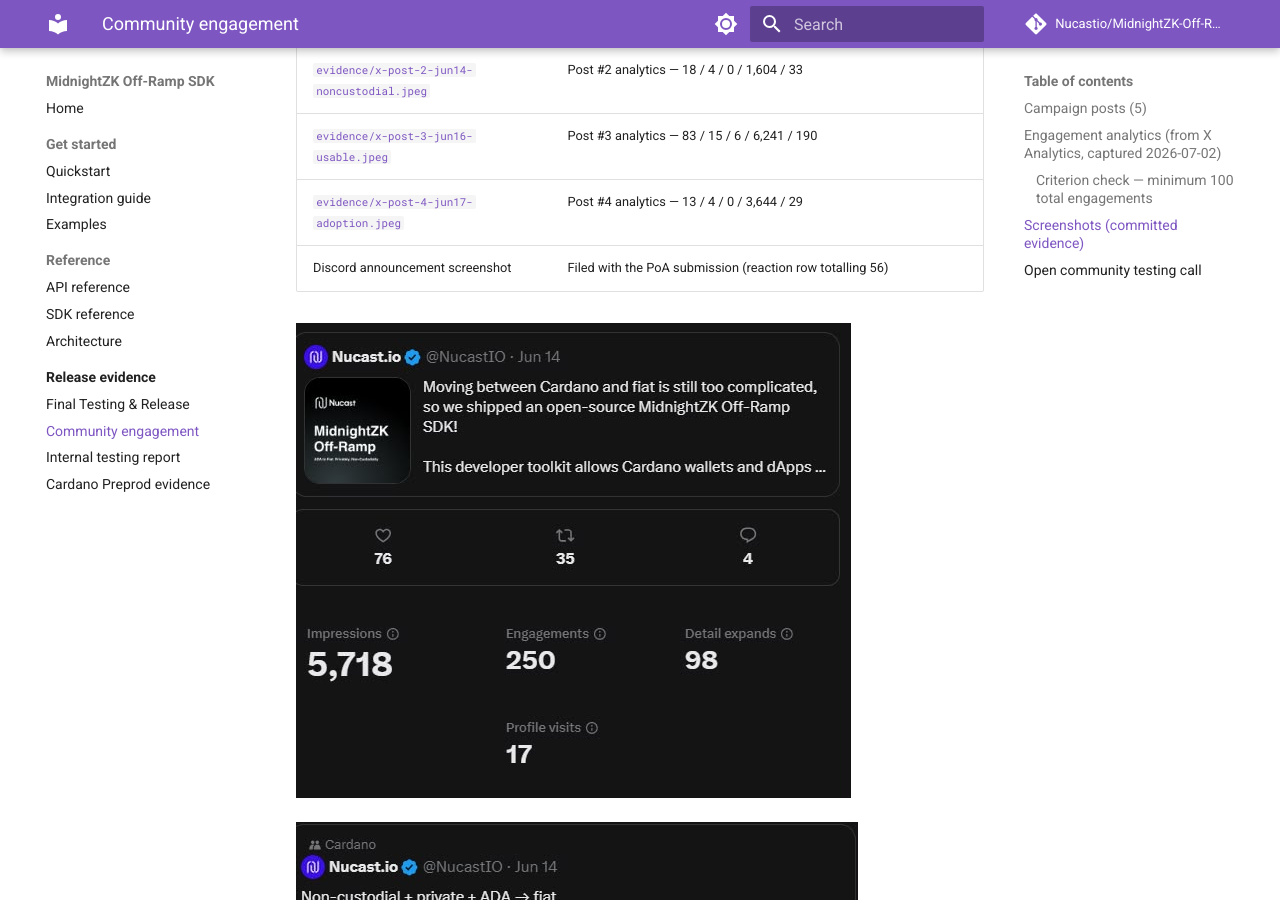
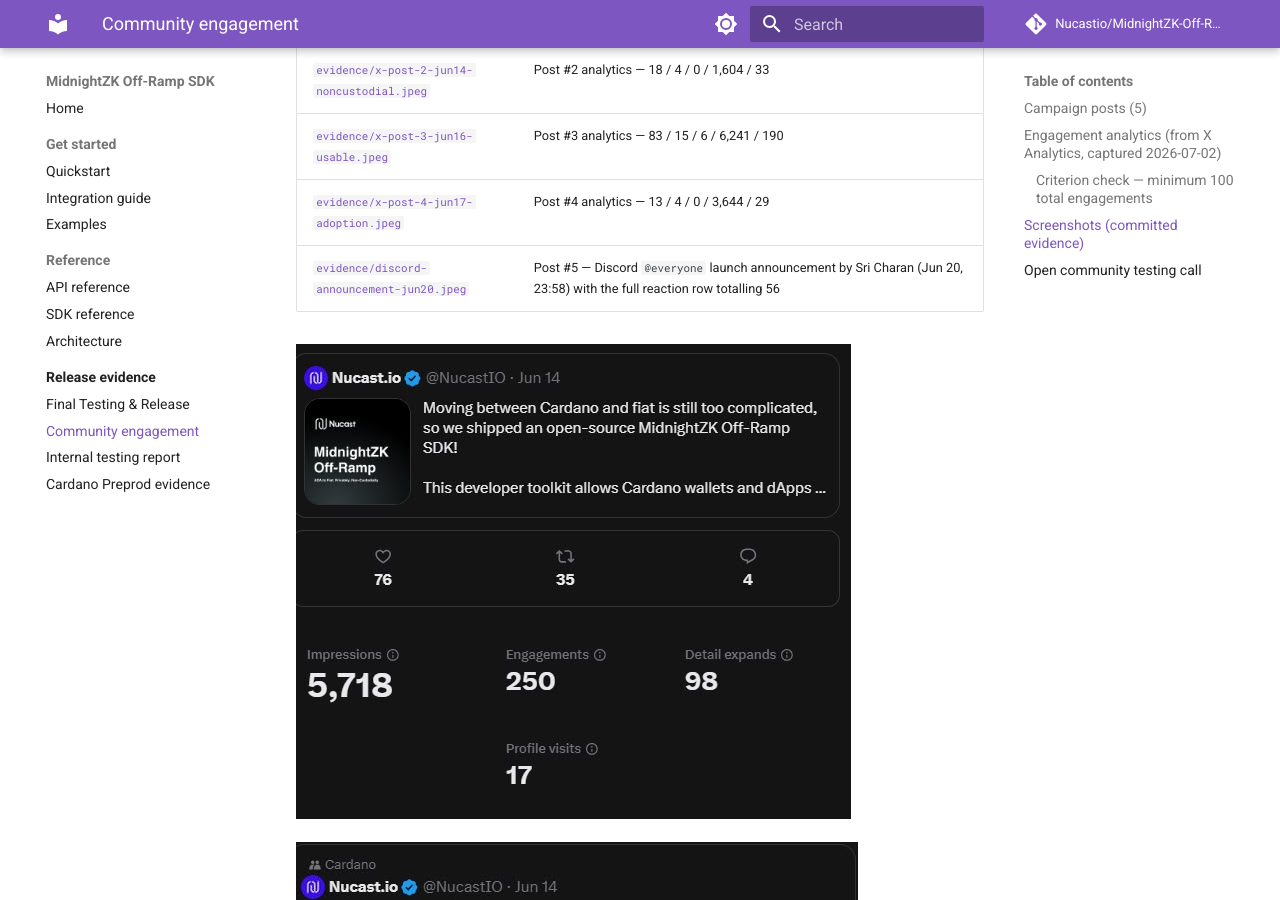
Before and after one commit to Nucastio/MidnightZK-Off-Ramp-SDK-ADA-Web2-Payments, an MkDocs documentation site: the page built from docs/community-engagement.md, in a window 1280 px wide and 900 px high, scrolled down 2836 px. Built offline with MkDocs 1.6.1 and Material for MkDocs 9.7.7, drawn with Linux system fonts in a browser that asks for light colours; comment, search, counter and statistics services are not loaded; some of the changed text lies outside the part shown.

Commit message:
docs(engagement): commit Discord launch-announcement screenshot + embed (post #5, 56 reactions)

```diff
--- a/docs/community-engagement.md
+++ b/docs/community-engagement.md
@@ -10,7 +10,7 @@
 | 2 | X — @NucastIO | <https://x.com/nucastio/status/2066299179316490341> | Jun 14 | "Non-custodial + private + ADA → fiat" — feature summary + links |
 | 3 | X — @NucastIO | <https://x.com/nucastio/status/2067005855581802888> | Jun 16 | "We are making Cardano more usable for everyone!" — friction problem + SDK pitch |
 | 4 | X — @NucastIO | <https://x.com/nucastio/status/2067365764110197176> | Jun 17 | "The future for Cardano adoption is looking really good." — follow-up + link |
-| 5 | Discord — Nucast community server, `@everyone` announcement by **Sri Charan** | Server announcement channel (screenshot filed with the PoA) | Jun 20, 23:58 | Full launch announcement: problem statement, non-custodial ADA → fiat rails (Cash App / Revolut / Wise), open-source positioning, link to post #3 |
+| 5 | Discord — Nucast community server, `@everyone` announcement by **Sri Charan** | Server announcement channel ([screenshot](evidence/discord-announcement-jun20.jpeg)) | Jun 20, 23:58 | Full launch announcement: problem statement, non-custodial ADA → fiat rails (Cash App / Revolut / Wise), open-source positioning, link to post #3 |
 
 **Meets the ≥5-posts criterion** (4 X posts + 1 Discord announcement), all promoting the SDK release and documentation links.
 
@@ -43,7 +43,7 @@
 | [`evidence/x-post-2-jun14-noncustodial.jpeg`](evidence/x-post-2-jun14-noncustodial.jpeg) | Post #2 analytics — 18 / 4 / 0 / 1,604 / 33 |
 | [`evidence/x-post-3-jun16-usable.jpeg`](evidence/x-post-3-jun16-usable.jpeg) | Post #3 analytics — 83 / 15 / 6 / 6,241 / 190 |
 | [`evidence/x-post-4-jun17-adoption.jpeg`](evidence/x-post-4-jun17-adoption.jpeg) | Post #4 analytics — 13 / 4 / 0 / 3,644 / 29 |
-| Discord announcement screenshot | Filed with the PoA submission (reaction row totalling 56) |
+| [`evidence/discord-announcement-jun20.jpeg`](evidence/discord-announcement-jun20.jpeg) | Post #5 — Discord `@everyone` launch announcement by Sri Charan (Jun 20, 23:58) with the full reaction row totalling 56 |
 
 ![Post #1 — Jun 14 launch](evidence/x-post-1-jun14-launch.jpeg)
 
@@ -52,6 +52,8 @@
 ![Post #3 — Jun 16 usable-for-everyone](evidence/x-post-3-jun16-usable.jpeg)
 
 ![Post #4 — Jun 17 adoption](evidence/x-post-4-jun17-adoption.jpeg)
+
+![Post #5 — Discord launch announcement, Jun 20](evidence/discord-announcement-jun20.jpeg)
 
 > **Method note.** Public like/repost/reply counts on the four X post URLs are independently verifiable by any reviewer without an X login. Impressions, detail expands, profile visits, and X's composite "engagements" metric are owner-visible in X Analytics and are evidenced by the committed screenshots above (captured 2026-07-02). Discord reaction counts are read directly from the announcement message.
 
```
Also changed, not shown: docs/evidence/discord-announcement-jun20.jpeg (added).
